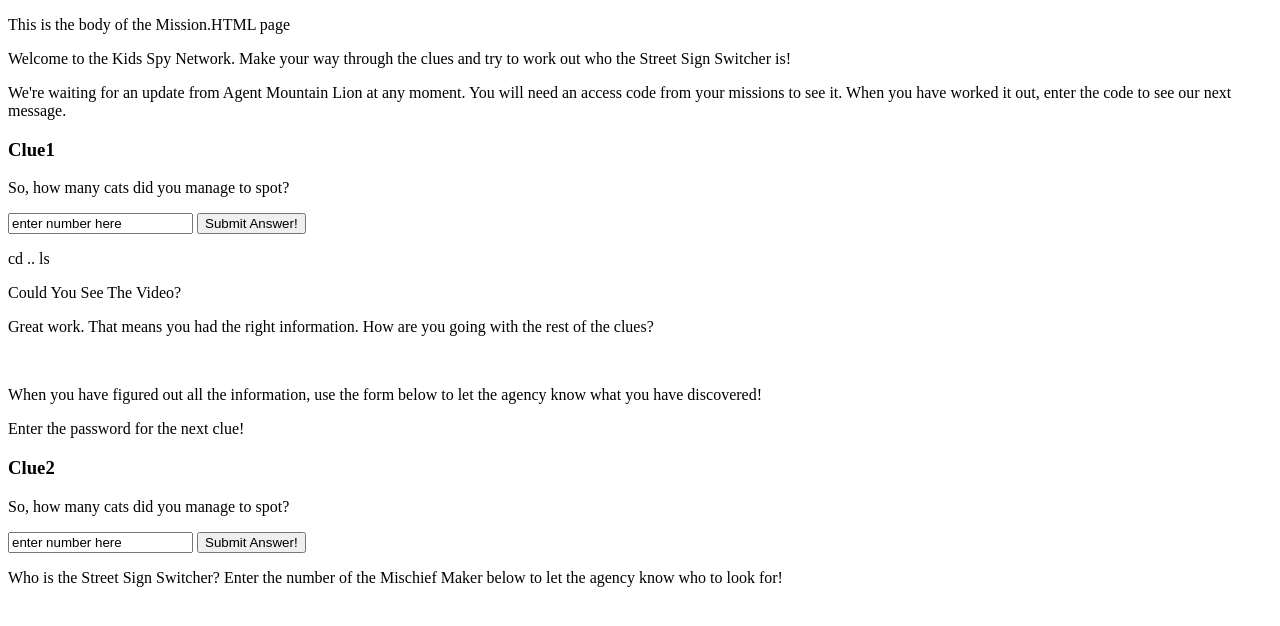
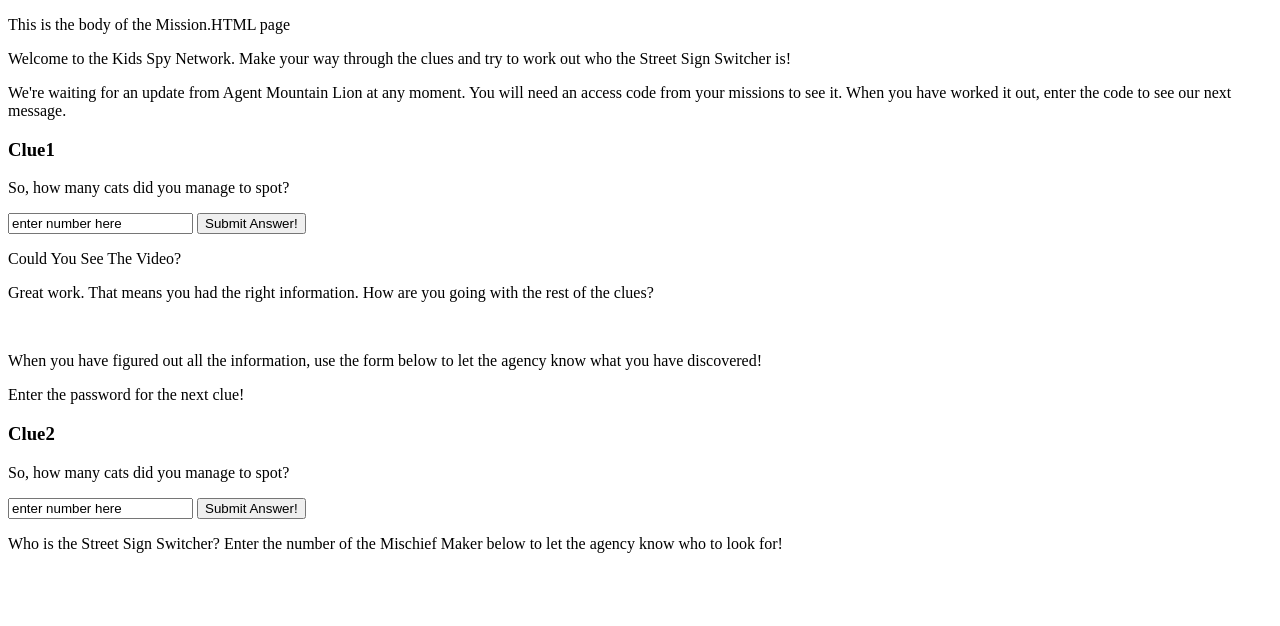
Before and after one commit to benjaminwillett/spaceforcegcp, a Flask app: template templates/mission.html in a window 1280 px wide. Shown: the top 626 px of the page. Run offline with Flask 2, Linux system fonts and the light colour scheme; the template is opened without the code that fills it, so the values that code supplies are empty; some libraries are stand-ins or nearby versions.

Commit message:
tidy up of files

```diff
--- a/templates/mission.html
+++ b/templates/mission.html
@@ -28,8 +28,7 @@
         <iframe src="https://player.vimeo.com/video/627087190?h=a6090afddc&amp;badge=0&amp;autopause=0&amp;player_id=0&amp;app_id=58479" frameborder="0" allow="autoplay; fullscreen; picture-in-picture" allowfullscreen style="position:absolute;top:0;left:0;width:100%;height:100%;" title="pilot1"></iframe>
     </div>
 </div>
-<p></p>cd ..
-    ls
+<p></p>
 
     <p>Could You See The Video?</p>
 
@@ -50,10 +49,8 @@
 
         </div>
 <div id="nav">
-        <div id="clue2" style="display:none;">
-            <iframe
-                    src="https://player.vimeo.com/video/627087678?h=e9af16fee9&amp;badge=0&amp;autopause=0&amp;player_id=0&amp;app_id=58479" frameborder="0" allow="autoplay; fullscreen; picture-in-picture" allowfullscreen style="position:absolute;top:0;left:0;width:100%;height:100%;" title="borg.mp4"></iframe></div>
-        </div>
+         <div id="clue2" style="display:none;">
+            <iframe src="https://player.vimeo.com/video/627087678?h=e9af16fee9&amp;badge=0&amp;autopause=0&amp;player_id=0&amp;app_id=58479" frameborder="0" allow="autoplay; fullscreen; picture-in-picture" allowfullscreen style="position:absolute;top:0;left:0;width:100%;height:100%;" title="borg.mp4"></iframe></div>
     </div>
 <p></p>
     <p>Who is the Street Sign Switcher? Enter the number of the Mischief Maker below to let the agency know who to look for!</p>
```
